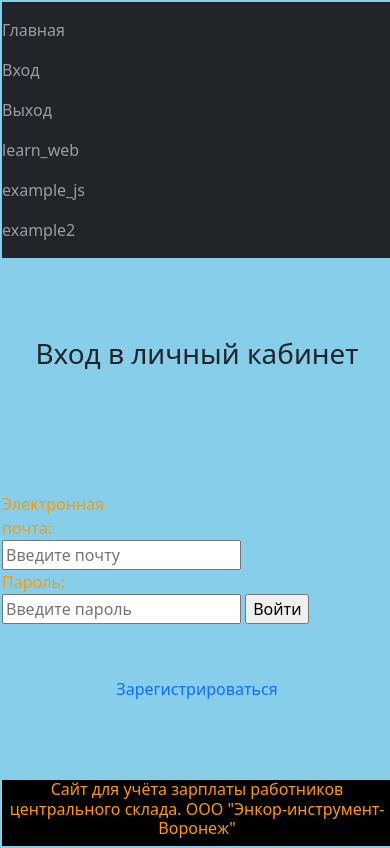
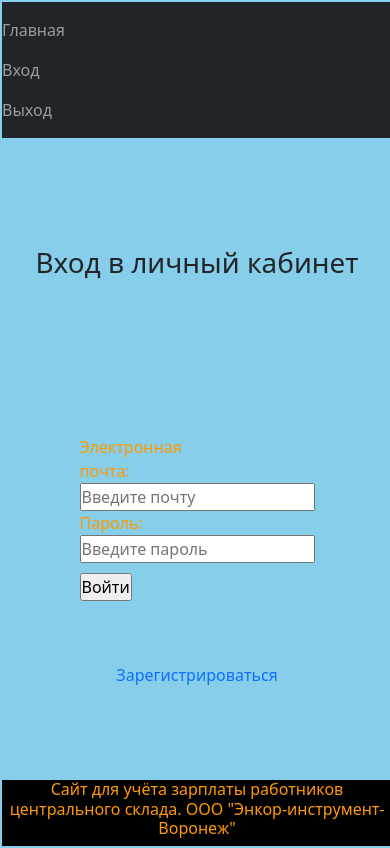
Before and after one commit to sober21/site_salaryProject, a Flask app: page /login in a window 390 px wide. Run offline with Flask 3, Linux system fonts and the light colour scheme; parts of the project's set-up code (start-up, migrations or seed data) failed here and were passed over.

Commit message:
медиа запросы

```diff
--- a/main/static/css/style.css
+++ b/main/static/css/style.css
@@ -1,3 +1,8 @@
+* {
+    margin: 0;
+    padding: 0;
+    box-sizing: border-box;
+}
 html,body {
   height: 100%;
   width: 100%;
@@ -5,6 +10,9 @@
   background: #87CEEB;
   display: grid;
   margin: 2px;
+}
+article, aside, details, figure, footer, header, hgroup, menu, nav, section {
+    display: block;
 }
 
 footer {
@@ -100,8 +108,35 @@
     height: auto;
     width: 100%;
     margin-bottom: auto;
+    color:red;
 }
 
-.box {
-    border: 2px solid rgb(200,200,200);
+.lk-text {
+    padding: 15px;
 }
+.login-form {
+}
+@media screen and (max-width: 785px){
+    .login-form {
+        display: block;
+    }
+    .input-login {
+        display: block;
+    }
+    .button-login {
+        margin-top: 10px;
+    }
+}
+
+
+@media screen and (max-width: 447px) {
+    td, th {
+        padding: 10px 5px;
+    }
+}
+
+@media screen and (max-width: 358px) {
+    td, th {
+        padding: 5px 0;
+    }
+}
--- a/main/templates/base.html
+++ b/main/templates/base.html
@@ -2,10 +2,10 @@
 <html lang="en">
 <head>
     <meta charset="UTF-8">
+    <meta name="viewport" content="width=device-width, initial-scale=1.0">
     <title>{% block title %}{{ title }}{% endblock title %}</title>
     <link href="https://cdn.jsdelivr.net/npm/bootstrap@5.0.2/dist/css/bootstrap.min.css" rel="stylesheet" integrity="sha384-EVSTQN3/azprG1Anm3QDgpJLIm9Nao0Yz1ztcQTwFspd3yD65VohhpuuCOmLASjC" crossorigin="anonymous">
     <link href="static/css/style.css" rel="stylesheet" type="text/css">
-
 </head>
 <body>
 <nav class="navbar navbar-expand-lg navbar-dark bg-dark">
@@ -16,9 +16,9 @@
         <a class="nav-link" href="{{ url_for('index') }}">Главная</a>
         <a class="nav-link" href="{{ url_for('login') }}">{{ ref }}</a>
         <a class="nav-link" href="{{ url_for('logout') }}">Выход</a>
-        <a class="nav-link" href="{{ url_for('dash2') }}">learn_web</a>
-        <a class="nav-link" href="{{ url_for('example_js') }}">example_js</a>
-        <a class="nav-link" href="{{ url_for('example2') }}">example2</a>
+<!--        <a class="nav-link" href="{{ url_for('dash2') }}">learn_web</a>-->
+<!--        <a class="nav-link" href="{{ url_for('example_js') }}">example_js</a>-->
+<!--        <a class="nav-link" href="{{ url_for('example2') }}">example2</a>-->
       </div>
 
 </nav>
--- a/main/templates/login.html
+++ b/main/templates/login.html
@@ -5,15 +5,15 @@
 
 <body>
 {% block content %}
-    <h1>Вход в личный кабинет</h1>
+    <h1 class="lk-text">Вход в личный кабинет</h1>
     <h3>{{ msg }}</h3>
-<div>
+<div class="login-form">
     <form method="post">
         <label for="email">Электронная почта:</label>
-        <input type="text" name="email" id="email" placeholder="Введите почту">
+        <input class="input-login" type="text" name="email" id="email" placeholder="Введите почту">
         <label for="password">Пароль:</label>
-        <input type="text" name="password" id="password" placeholder="Введите пароль">
-        <input type="submit" value="Войти">
+        <input class="input-login" type="text" name="password" id="password" placeholder="Введите пароль">
+        <input class="button-login" type="submit" value="Войти">
     </form>
 </div>
     <a href="{{ url_for('register') }}">Зарегистрироваться</a>
```
Also changed, not shown: main/static/css/media-queries.css (added, +11 -0 lines), main/templates/example2.html (+12 -4 lines).
